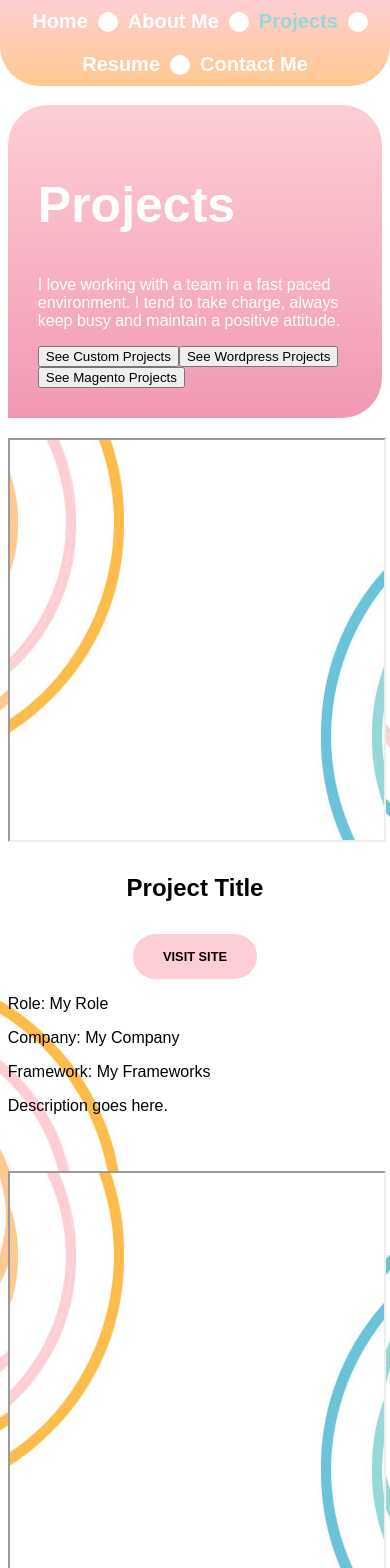
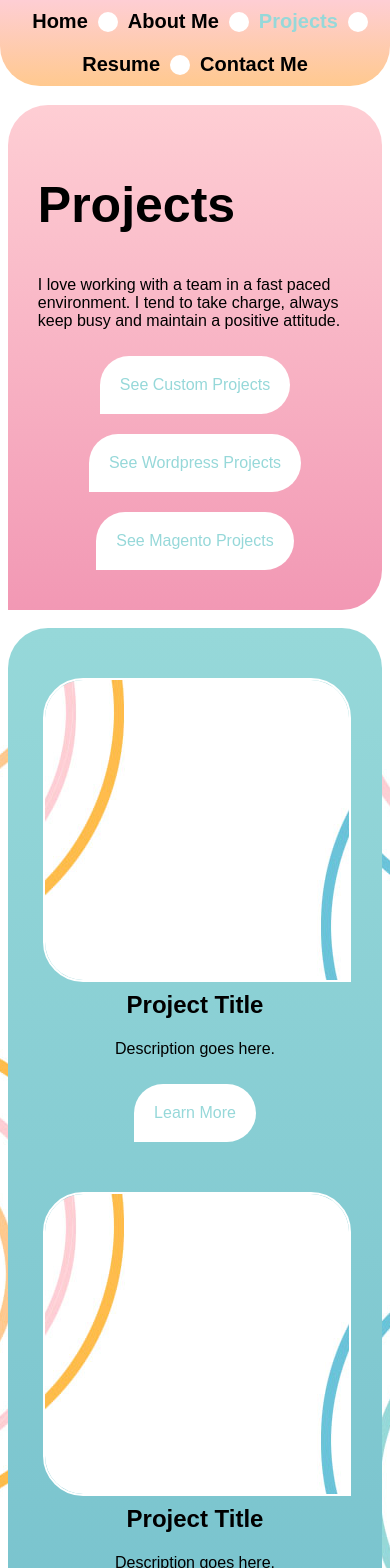
Before and after one commit to AmandaC0022/My-Portfolio, a React (Create React App) app in the folder my-react-portfolio/: page /projects in a window 390 px wide. Shown: the top 1568 px of the page. Built offline with nearby package versions, Linux system fonts and the light colour scheme.

Commit message:
added styling to project page

```diff
--- a/my-react-portfolio/src/components/Navbar/Navbar.css
+++ b/my-react-portfolio/src/components/Navbar/Navbar.css
@@ -14,7 +14,8 @@
   .nav-link {
     margin: 10px 10px;
     padding: 10px 10px;
-    color:white;
+    color: black;
+    width: 100%;
   }
   .active h5 {
     color: var(--teal);
--- a/my-react-portfolio/src/components/Project/Project.css
+++ b/my-react-portfolio/src/components/Project/Project.css
@@ -0,0 +1,37 @@
+.project {
+    width: 25%;
+    margin:20px 0px;
+    display: flex;
+    flex-direction: column;
+    align-items: center;
+}
+.project h4 {
+    margin: 5px;
+}
+iframe {
+    height: 400px;
+    border: 2px solid white;
+    border-radius: 40px 40px 0px 40px;
+}
+@media screen and (max-width: 1600px) {
+    .project {
+        width: 30%;
+    }
+}
+
+@media screen and (max-width: 1240px) {
+    .project {
+        width: 50%;
+    }
+    iframe {
+        height: 300px;
+    }
+}
+@media screen and (max-width: 830px) {
+    .project {
+        width: 100%;
+    }
+    iframe {
+        height: 300px;
+    }
+}
--- a/my-react-portfolio/src/components/Project/Project.js
+++ b/my-react-portfolio/src/components/Project/Project.js
@@ -5,14 +5,11 @@
     return (
         <div className="project">
             <div className="container">
-                <iframe width="100%" src="www.google.com" title="project title" scrolling="no"></iframe>
+                <iframe width="100%" src="www.trade.summerclassics.com/" title="project title" scrolling="no"></iframe>
             </div>
             <h4>Project Title</h4>
-            <button className="custombtn mobilebtn"><a href="google.com" target="_blank" rel="noreferrer">Visit Site</a></button>
-            <p>Role: My Role</p>
-            <p>Company: My Company</p>
-            <p>Framework: My Frameworks</p>
             <p>Description goes here.</p>
+            <button className="custom-btn">Learn More</button>
         </div>
     )
 };
--- a/my-react-portfolio/src/index.css
+++ b/my-react-portfolio/src/index.css
@@ -80,78 +80,6 @@
     display: inline-block;
   }
 
-/* PROJECTS */
-.project img{
-  border-radius: 50%;
-  width: 100%;
-}
-.project {
-  width: 30%;
-  margin:20px 0px;
-}
-.project h4 {
-  text-align: center;
-}
-.project-container {
-  display: flex;
-  flex-direction: row;
-  flex-wrap: wrap;
-  justify-content: space-around;
-  padding-bottom: 50px;
-}
-.custombtn {
-  background-color: var(--lightpink);
-  padding:10px 20px;
-  text-align: center;
-  border-radius: 25px;
-  border: 2px solid var(--darkblush);
-}
-.custombtn a {
-  color: black;
-  text-decoration: none;
-  text-transform: uppercase;
-  font-weight: bold;
-}
-.mobilebtn {
-  display: none;
-}
-.overlay {
-  transition: .5s ease-in-out;
-  opacity: 0;
-  position: absolute;
-  top: 50%;
-  left: 50%;
-  transform: translate(-50%, -50%);
-  -ms-transform: translate(-50%, -50%);
-  text-align: center;
-}
-.container:hover img {
-  opacity: 0.3;
-}
-.container:hover .overlay {
-  opacity: 1;
-}
-.container img {
-  opacity: 1;
-  display: block;
-  transition: .5s ease-in-out;
-  backface-visibility: hidden;
-}
-.container {
-  position: relative;
-}
-@media screen and (max-width: 768px) {
-  .project {
-    width: 100%;
-  }
-  .mobilebtn {
-    display: block;
-    margin: 0 auto;
-    font-size:.8em;
-    padding: 15px 30px;
-  }
-}
-
 /* RESUME */
 .resume-container {
   padding-bottom: 60px;
--- a/my-react-portfolio/src/pages/Projects/Projects.css
+++ b/my-react-portfolio/src/pages/Projects/Projects.css
@@ -1,76 +1,38 @@
+.project-container {
+    padding-bottom: 10%;
+}
 .project-header {
     padding: 30px;
     background: var(--pink-gradient);
     border-radius: 40px 40px 40px 0px;
-    color: white;
     margin-top: 5%;
+    margin-bottom: 5%;
 }
-iframe {
-    height: 400px;
+.project-list-container {
+    display: flex;
+    flex-direction: row;
+    flex-wrap: wrap;
+    justify-content: space-around;
+    background: var(--blue-gradient);
+    padding: 30px;
+    border-radius: 40px 40px 0px 40px;
 }
-.project {
-width: 30%;
-margin:20px 0px;
+.project-button-container {
+    display: flex;
+    flex-direction: row;
+    justify-content: space-around;
+    flex-wrap: wrap;
 }
-.project h4 {
-text-align: center;
+.custom-btn {
+    padding: 20px;
+    background-color: white;
+    border-radius: 40px 40px 40px 0;
+    border: none;
+    color: var(--teal);
+    font-size: 16px;
+    margin: 10px;
 }
-.project-container {
-display: flex;
-flex-direction: row;
-flex-wrap: wrap;
-justify-content: space-around;
-padding-bottom: 50px;
+.custom-btn:hover {
+    color: var(--dark-teal);
+    cursor: pointer;
 }
-.custombtn {
-background-color: var(--lightpink);
-padding:10px 20px;
-text-align: center;
-border-radius: 25px;
-border: 2px solid var(--darkblush);
-}
-.custombtn a {
-color: black;
-text-decoration: none;
-text-transform: uppercase;
-font-weight: bold;
-}
-.mobilebtn {
-display: none;
-}
-.overlay {
-transition: .5s ease-in-out;
-opacity: 0;
-position: absolute;
-top: 50%;
-left: 50%;
-transform: translate(-50%, -50%);
--ms-transform: translate(-50%, -50%);
-text-align: center;
-}
-.container:hover iframe {
-opacity: 0.3;
-}
-.container:hover .overlay {
-opacity: 1;
-}
-.container iframe {
-opacity: 1;
-display: block;
-transition: .5s ease-in-out;
-backface-visibility: hidden;
-}
-.container {
-position: relative;
-}
-@media screen and (max-width: 768px) {
-    .project {
-        width: 100%;
-    }
-    .mobilebtn {
-        display: block;
-        margin: 0 auto;
-        font-size:.8em;
-        padding: 15px 30px;
-    }
-}
--- a/my-react-portfolio/src/pages/Projects/Projects.js
+++ b/my-react-portfolio/src/pages/Projects/Projects.js
@@ -67,7 +67,7 @@
 
 
     return (
-        <div>
+        <div className="project-container fadeIn">
             <div className="project-header">
                 <h2>Projects</h2>
                 <p>I love working with a team in a fast paced environment. I tend to take charge, always keep busy and maintain a positive attitude. </p>
@@ -77,8 +77,9 @@
                     <button className="custom-btn" value="Magento" onClick={getValue}>See Magento Projects</button>
                 </div>
             </div>
-            <div className="project-container fadeIn">
+            <div className="project-list-container">
                 {/* {displayAllProjects()} */}
+                <Project/>
                 <Project/>
                 <Project/>
                 <Project/>
```
